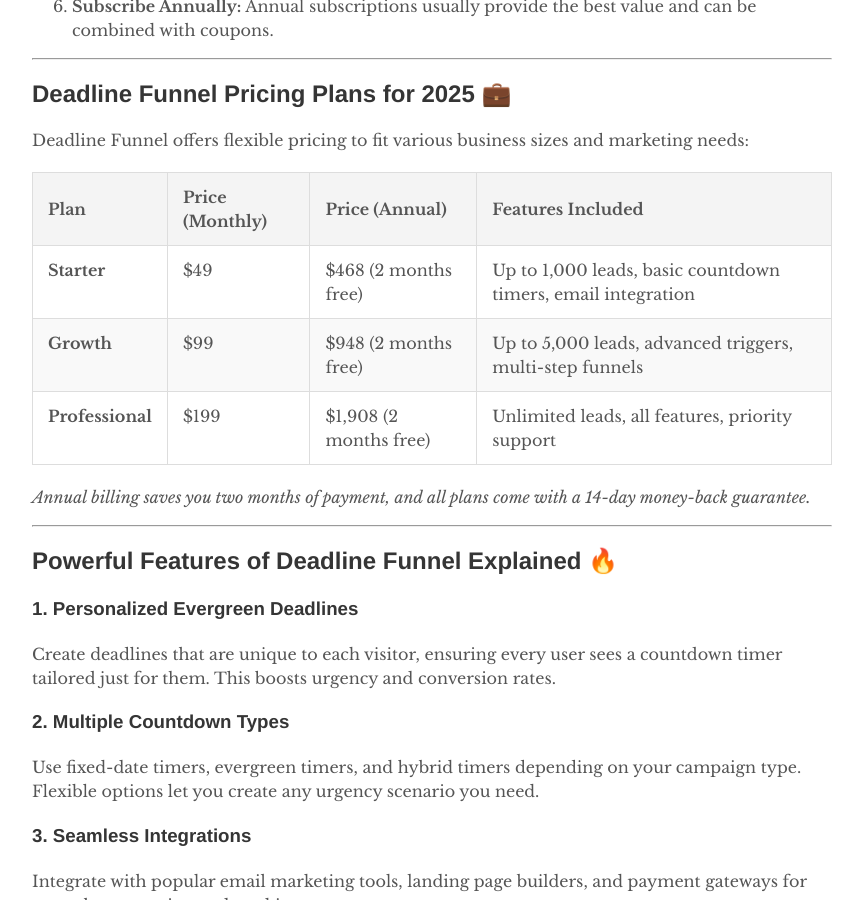
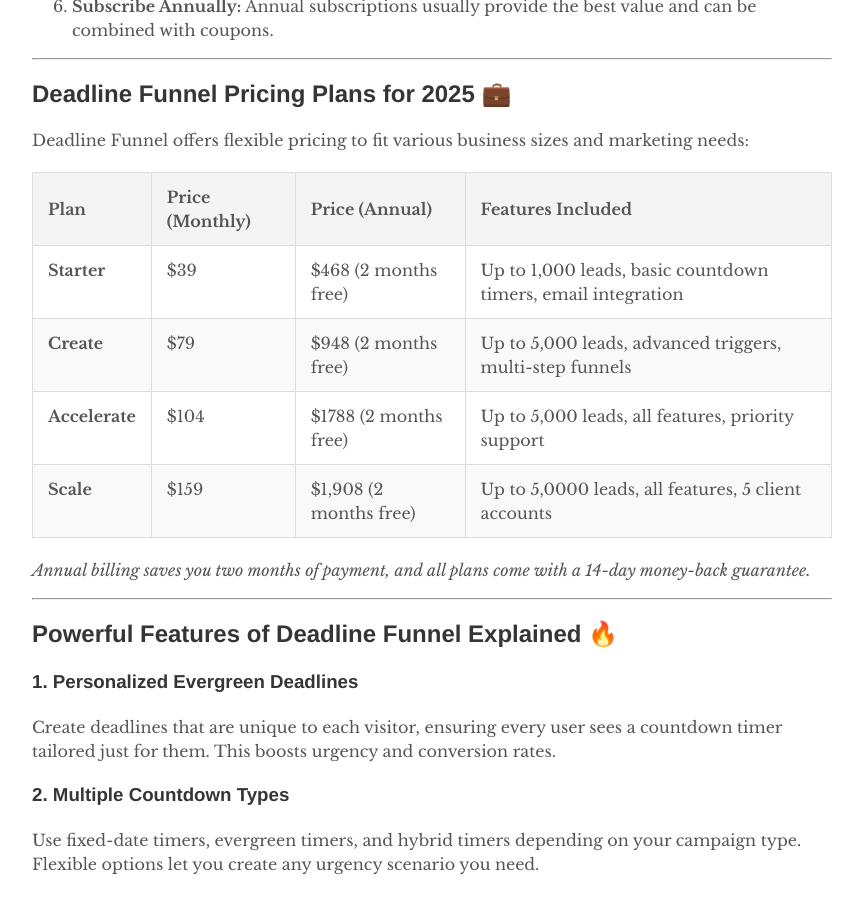
Before and after one commit to digiexe-official/dg, a Jekyll site: the page built from wp/deadline funnel coupon.md, in a window 1280 px wide and 900 px high, scrolled down 1565 px. Shown: the whole window, without its empty margins (208-1071 px from the left). Built offline with Jekyll 4.4.1, drawn with Linux system fonts in a browser that asks for light colours.

Commit message:
Updated pricing

```diff
--- a/wp/deadline funnel coupon.md
+++ b/wp/deadline funnel coupon.md
@@ -72,9 +72,10 @@ Deadline Funnel offers flexible pricing to fit various business sizes and market
 
 | Plan          | Price (Monthly) | Price (Annual) | Features Included                                          |
 |---------------|-----------------|----------------|------------------------------------------------------------|
-| **Starter**   | $49             | $468 (2 months free) | Up to 1,000 leads, basic countdown timers, email integration  |
-| **Growth**    | $99             | $948 (2 months free) | Up to 5,000 leads, advanced triggers, multi-step funnels  |
-| **Professional** | $199           | $1,908 (2 months free) | Unlimited leads, all features, priority support           |
+| **Starter**   | $39             | $468 (2 months free) | Up to 1,000 leads, basic countdown timers, email integration  |
+| **Create**    | $79             | $948 (2 months free) | Up to 5,000 leads, advanced triggers, multi-step funnels  |
+| **Accelerate** | $104           | $1788 (2 months free) |Up to 5,000 leads, all features, priority support           |
+| **Scale** | $159           | $1,908 (2 months free) | Up to 5,0000 leads, all features, 5 client accounts           |
 
 *Annual billing saves you two months of payment, and all plans come with a 14-day money-back guarantee.*
 
```
